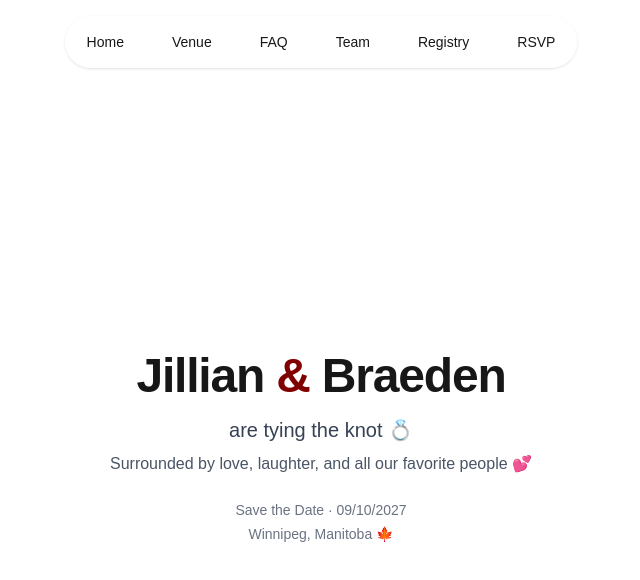
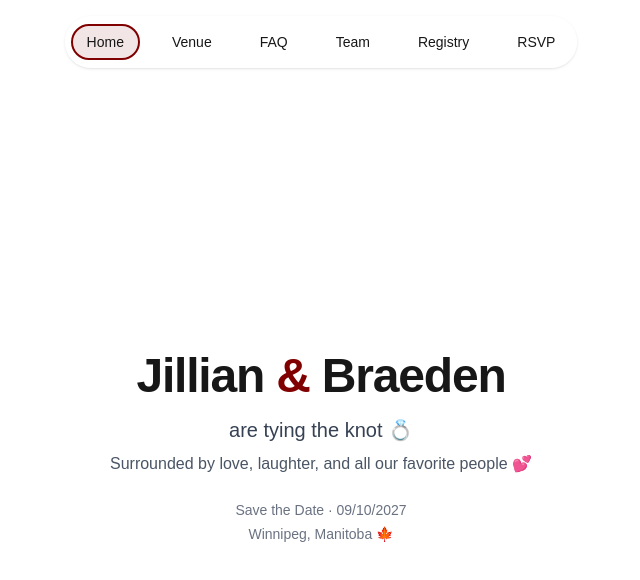
Before and after one commit to jimanguba/wedding, a Next.js app: page / in a window 1280 px wide. Shown: the top 580 px of the page, without its empty margins (319-959 px from the left). Built offline with nearby package versions, Linux system fonts and the light colour scheme.

Commit message:
feat(ui): added active cursor

```diff
--- a/app/page.js
+++ b/app/page.js
@@ -10,12 +10,12 @@ import VenueSection from "@/components/VenueSection";
 export default function Home() {
   return (
     <main className="h-screen overflow-y-scroll scroll-smooth snap-y snap-mandatory">
-      <Section id="home"><HomeSection /></Section>
-      <Section id="venue"><VenueSection /></Section>
-      <Section id="faq"><FAQSection /></Section>
-      <Section id="team"><TeamSection /></Section>
-      <Section id="registry"><RegistrySection /></Section>
-      <Section id="rsvp"><RSVPSection /></Section>
+      <Section id="Home"><HomeSection /></Section>
+      <Section id="Venue"><VenueSection /></Section>
+      <Section id="FAQ"><FAQSection /></Section>
+      <Section id="Team"><TeamSection /></Section>
+      <Section id="Registry"><RegistrySection /></Section>
+      <Section id="RSVP"><RSVPSection /></Section>
     </main>
   )
 }
--- a/components/NavBar.js
+++ b/components/NavBar.js
@@ -1,17 +1,54 @@
 'use client'
+import { useEffect, useState } from "react";
+import { motion, AnimatePresence } from "framer-motion";
+
+const sections = ["Home", "Venue", "FAQ", "Team", "Registry", "RSVP"];
 
 export default function Navbar() {
+  const [activeSection, setActiveSection] = useState("home");
+
+  useEffect(() => {
+    const handleScroll = () => {
+      const offsets = sections.map((id) => {
+        const el = document.getElementById(id);
+        if (!el) return { id, top: Infinity };
+        const rect = el.getBoundingClientRect();
+        return { id, top: Math.abs(rect.top) };
+      });
+
+      const closest = offsets.reduce((a, b) => (a.top < b.top ? a : b));
+      setActiveSection(closest.id);
+    };
+
+    window.addEventListener("scroll", handleScroll, { passive: true });
+    handleScroll(); // run on mount
+
+    return () => {
+      window.removeEventListener("scroll", handleScroll);
+    };
+  }, []);
+
   return (
     <nav className="fixed top-4 left-1/2 -translate-x-1/2 w-full max-w-[90%] sm:max-w-lg bg-white/80 backdrop-blur-sm rounded-full px-4 py-3 shadow z-50 overflow-x-auto sm:overflow-x-visible">
-      <ul className="flex justify-center gap-6 text-sm font-medium whitespace-nowrap px-2">
-        <li><a href="#home" className="inline-block px-3 py-1 hover:text-[color:#800000] transition">Home</a></li>
-        <li><a href="#venue" className="inline-block px-3 py-1 hover:text-[color:#800000] transition">Venue</a></li>
-        <li><a href="#faq" className="inline-block px-3 py-1 hover:text-[color:#800000] transition">FAQ</a></li>
-        <li><a href="#team" className="inline-block px-3 py-1 hover:text-[color:#800000] transition">Team</a></li>
-        <li><a href="#registry" className="inline-block px-3 py-1 hover:text-[color:#800000] transition">Registry</a></li>
-        <li><a href="#rsvp" className="inline-block px-3 py-1 hover:text-[color:#800000] transition">RSVP</a></li>
+      <ul className="relative flex justify-center gap-2 sm:gap-4 text-sm font-medium whitespace-nowrap px-2">
+        {sections.map((id) => (
+          <li key={id} className="relative">
+            {activeSection === id && (
+              <motion.div
+                layoutId="nav-indicator"
+                className="absolute -inset-y-1 inset-x-0 rounded-full bg-[#800000]/10 border-2 border-[#800000] z-0"
+                transition={{ type: "spring", bounce: 0.25, duration: 0.4 }}
+              />
+            )}
+            <a
+              href={`#${id}`}
+              className="relative z-10 inline-block px-4 py-1 rounded-full transition duration-200"
+            >
+              {id.charAt(0).toUpperCase() + id.slice(1)}
+            </a>
+          </li>
+        ))}
       </ul>
     </nav>
-
-  )
+  );
 }
```
